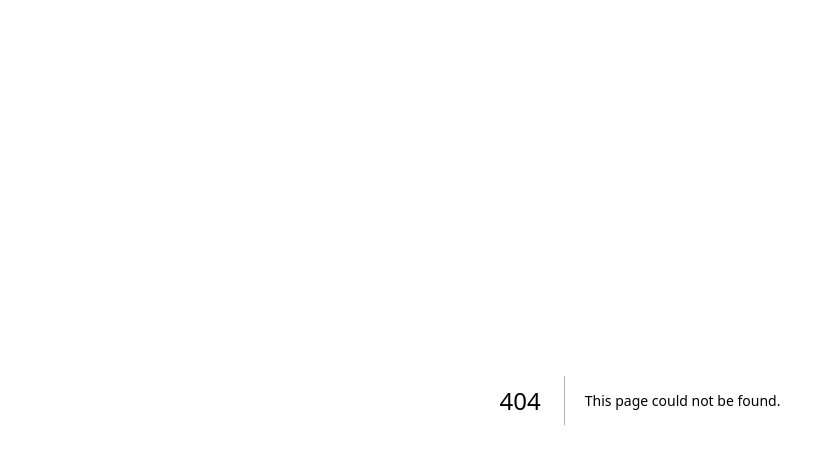
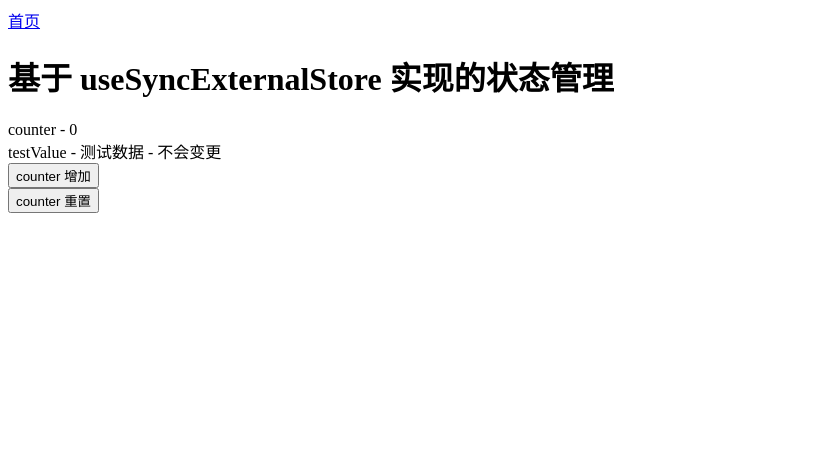
Before and after one commit to dztony/implement-redux, a Next.js app: page /reduxV2 in a window 1280 px wide. Before the commit this address had no page. Shown: the top 464 px of the page, without its empty margins (0-835 px from the left). Built offline with nearby package versions, Linux system fonts and the light colour scheme.

Commit message:
feat: 基于 redux 和 useSyncExternalStore 实现类似 zustand 的状态管理，不需要在 app 入口处包裹 Provider

```diff
--- a/src/myRedux/createStore.ts
+++ b/src/myRedux/createStore.ts
@@ -20,7 +20,7 @@ export default function createStore(reducer: IReducer): IStore {
     };
   }
 
-  function dispatch(curAction: IAction) {
+  function dispatch(curAction: IAction | any) {
     const preState = state;
     const curState = reducer(preState, curAction);
     state = curState;
--- a/src/pages/_app.tsx
+++ b/src/pages/_app.tsx
@@ -1,8 +1,16 @@
 import '@/styles/globals.css';
 import type { AppProps } from 'next/app';
+import Link from "next/link";
 
 export default function App({ Component, pageProps }: AppProps) {
   return (
-    <Component {...pageProps} />
+    <div>
+      <nav>
+        <Link href={'/'}>首页</Link>
+      </nav>
+      <main>
+        <Component {...pageProps} />
+      </main>
+    </div>
   );
 }
--- a/src/pages/index.tsx
+++ b/src/pages/index.tsx
@@ -10,6 +10,11 @@ function Index() {
       <Link href={'/reduxV1'}>
         redux Provider 版本实现的状态管理页面
       </Link>
+
+      <div style={{ height: 40 }}></div>
+      <Link href={'/reduxV2'}>
+        useSyncExternalStore hook 实现的状态管理页面
+      </Link>
     </div>
   );
 }
--- /dev/null
+++ b/src/pages/reduxV2/index.tsx
@@ -0,0 +1,55 @@
+import React, { useSyncExternalStore } from 'react';
+import store from "@/state/store";
+
+function ReduxV2() {
+  const { counter } = useSyncExternalStore(store.subscribe, store.getState, store.getState);
+  console.log('state - ', counter);
+
+  return (
+    <div>
+      <h1>
+        基于 useSyncExternalStore 实现的状态管理
+      </h1>
+
+      <div>
+        counter - {counter.value}
+      </div>
+
+      <div>
+        testValue - {counter.test}
+      </div>
+
+      <div>
+        <button
+          onClick={() => {
+            store.dispatch({
+              type: 'counter/increment',
+              payload: {
+                offset: 6,
+              },
+            });
+          }}
+        >
+          counter 增加
+        </button>
+      </div>
+
+      <div>
+        <button
+          onClick={() => {
+            store.dispatch({
+              type: 'counter/reset',
+              payload: {
+                initValue: -1,
+              },
+            });
+          }}
+        >
+          counter 重置
+        </button>
+      </div>
+    </div>
+  );
+}
+
+export default ReduxV2;
```
Also changed, not shown: 1 other file (tests, documents, lock files or other folders).
